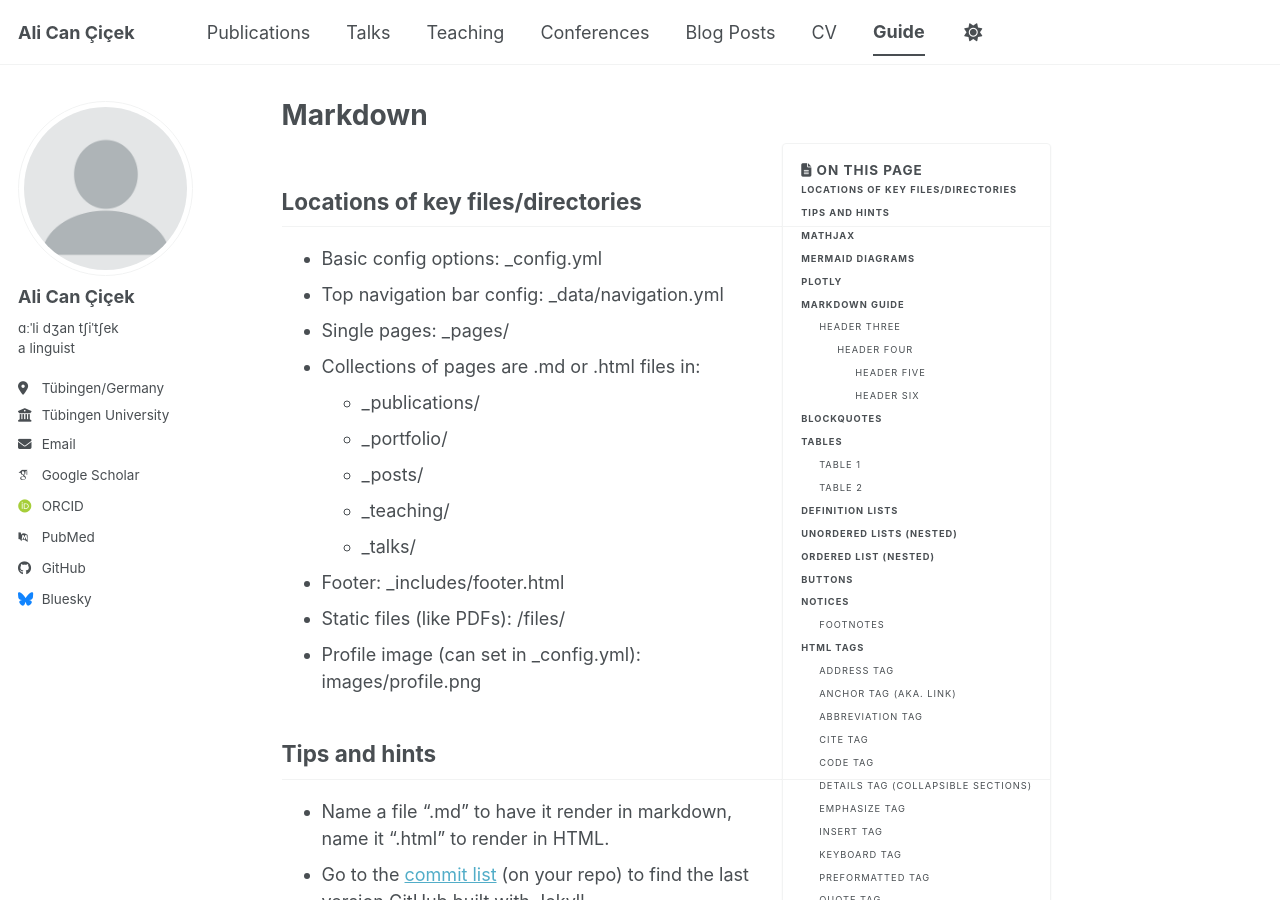
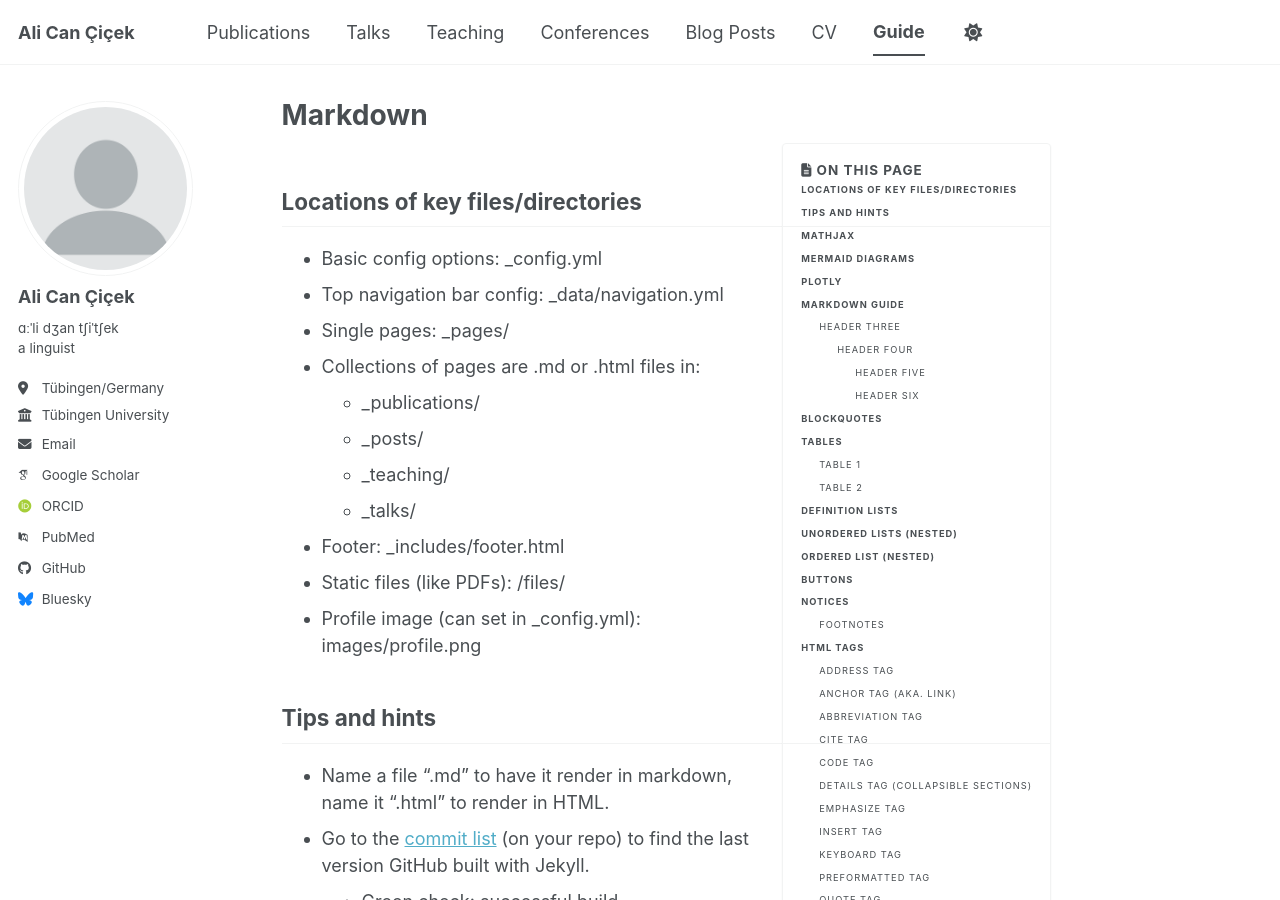
Before and after one commit to cicekalican/cicekalican.github.io, a Jekyll site: the page built from _pages/markdown.md, in a window 1280 px wide and 900 px high. Built offline with Jekyll 4.4.1, drawn with Linux system fonts in a browser that asks for light colours; emoji names are drawn with the system emoji font; some web fonts are replaced; a script bundle is joined from its source files by our own code; library files that are not in the unit come from our copies.

Commit message:
Remove portfolio collection from markdown documentation
Removed reference to the portfolio collection in the markdown documentation.

```diff
--- a/_pages/markdown.md
+++ b/_pages/markdown.md
@@ -16,7 +16,6 @@ redirect_from:
 * Single pages: _pages/
 * Collections of pages are .md or .html files in:
   * _publications/
-  * _portfolio/
   * _posts/
   * _teaching/
   * _talks/
```
